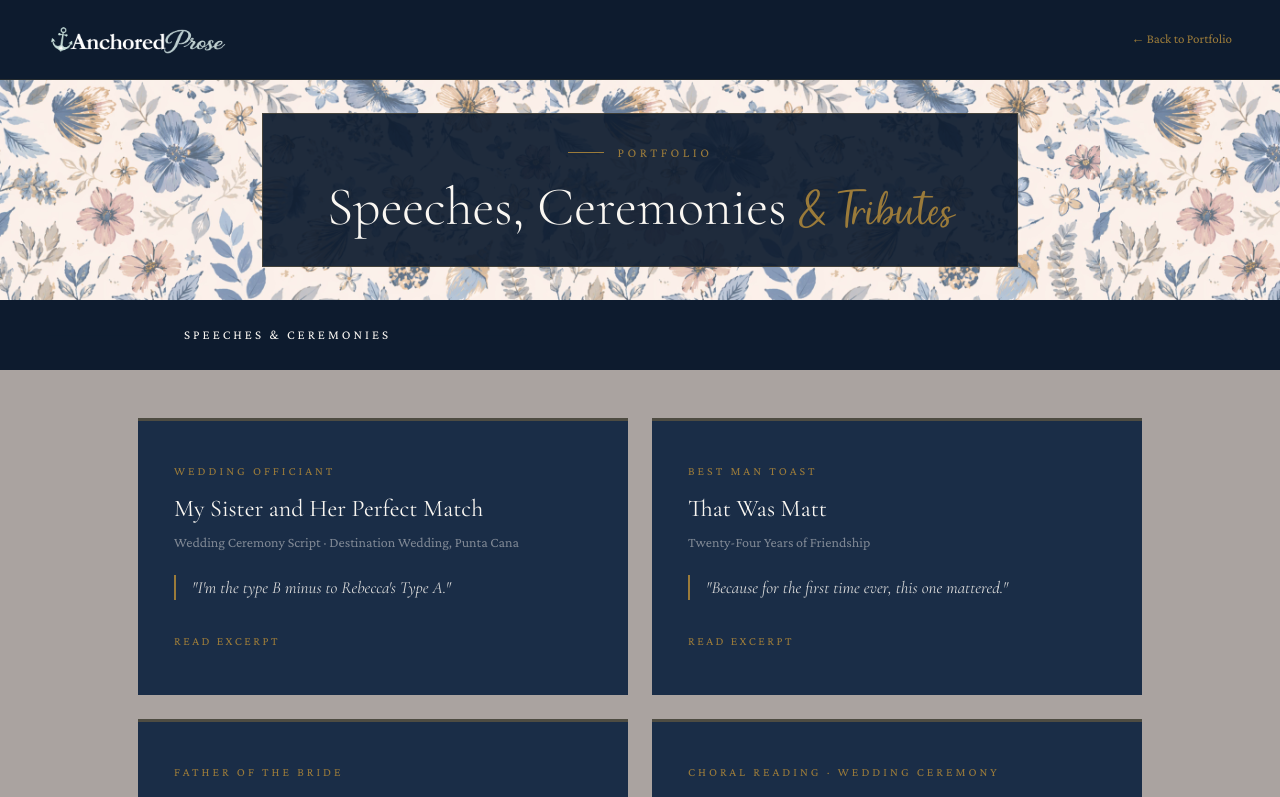
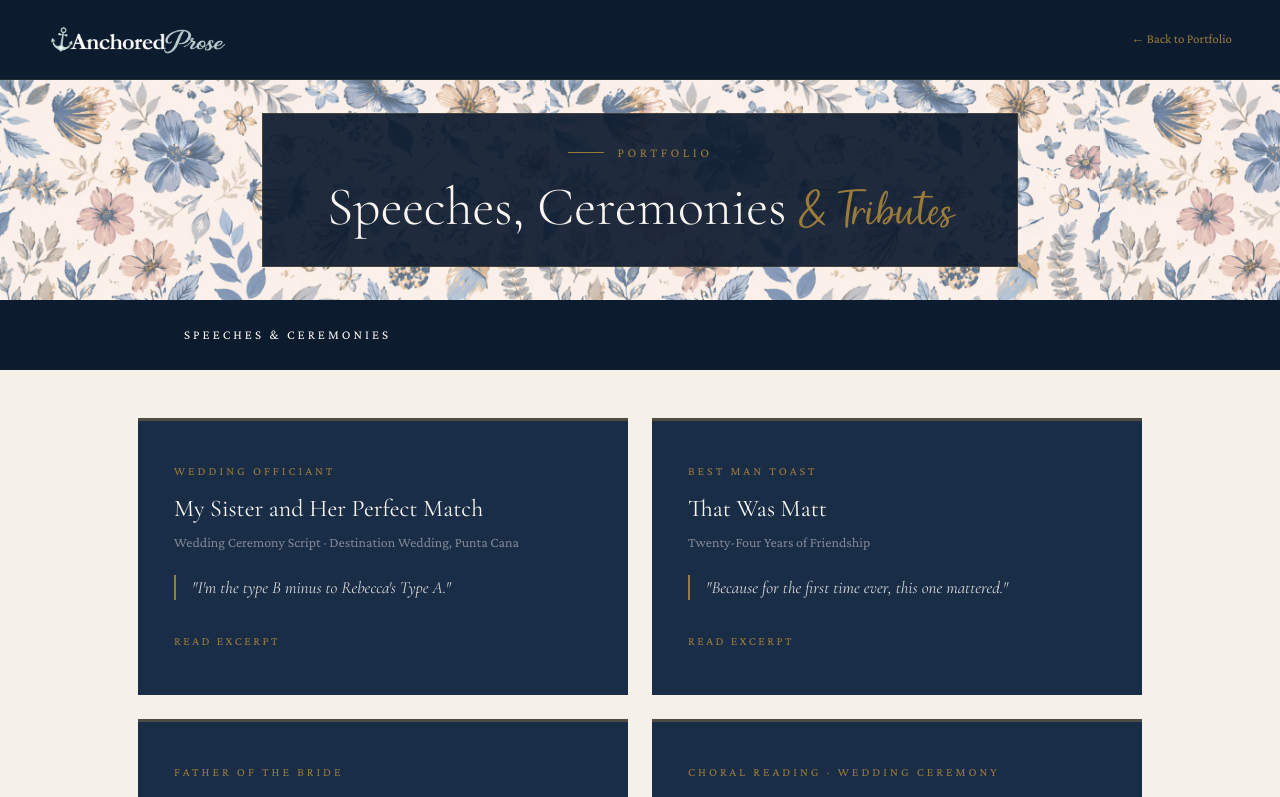
Before and after one commit to jmelnickmacdonald/anchoredprose, a Next.js app: page /portfolio/weddings-speeches in a window 1280 px wide. Shown: the top 797 px of the page. Built offline with nearby package versions, Linux system fonts and the light colour scheme.

Commit message:
Update page.js

```diff
--- a/src/app/portfolio/weddings-speeches/page.js
+++ b/src/app/portfolio/weddings-speeches/page.js
@@ -70,7 +70,7 @@ export default function WeddingsSpeechesPage() {
         </div>
       </div>
 
-      <div style={{ background: '#aaa3a0', position: 'relative', zIndex: 10 }}>
+      <div style={{ background: '#F5F0E8', position: 'relative', zIndex: 10 }}>
         <div className="subpage-category-label">Speeches &amp; Ceremonies</div>
         <div className="subpage-portfolio-grid">
           {SPEECHES.map((p, i) => (
```
